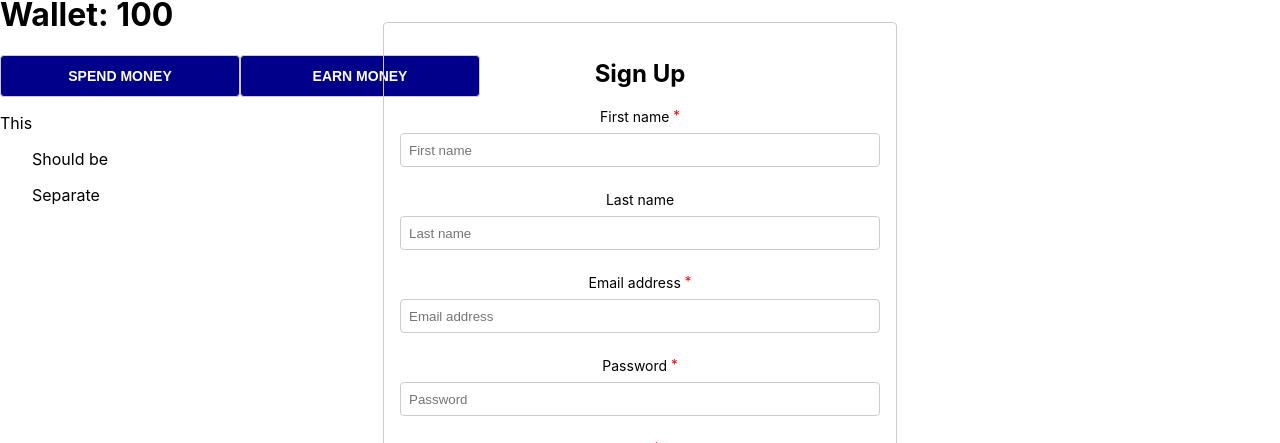
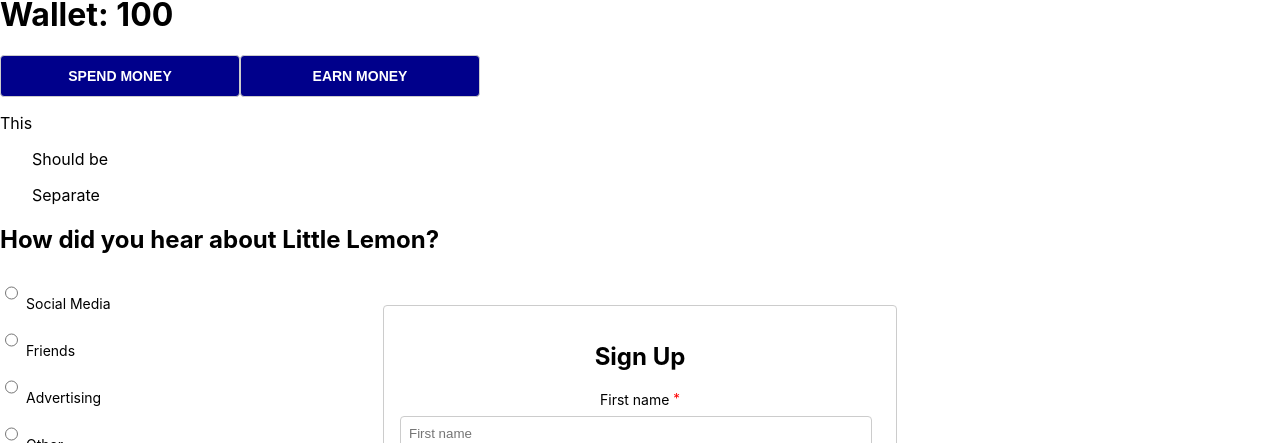
Before and after one commit to yucheuan/MetaCourse, a React (Create React App) app in the folder react-C6/: page / in a window 1280 px wide. Shown: the part 509-952 px from the top of the page. Built offline with nearby package versions, Linux system fonts and the light colour scheme; no server answers.

Commit message:
RadioGroup API

```diff
--- a/react-C6/src/App.js
+++ b/react-C6/src/App.js
@@ -10,6 +10,7 @@
 import FetchAPI from './FetchAPI';
 import Calculator from './Calculator';
 import Row from './Row';
+import RadioMenu from './RadioMenu';
 
 const data = [
   {
@@ -81,6 +82,7 @@
         <p>Should be</p>
         <p>Separate</p>
       </Row>
+      <RadioMenu />
       <Signup />
     </div>
   );
--- /dev/null
+++ b/react-C6/src/Radio/index.js
@@ -0,0 +1,35 @@
+import * as React from "react";
+import "./styles.css";
+
+export const RadioGroup = ({ onChange, selected, children }) => {
+  // Use React.Children.map and React.cloneElement to clone the children
+  // and pass the correct props to each RadioOption
+  const RadioOptions = React.Children.map(children, (child) => {
+    return React.cloneElement(child, {
+      onChange,
+      checked: child.props.value === selected, //boolean statement (e.g. friends === friends -> true)
+    })
+  })
+
+  return <div className="RadioGroup">{RadioOptions}</div>;
+};
+
+export const RadioOption = ({ value, checked, onChange, children }) => {
+  // Hook up the onChange handler to call the onChange prop passed to RadioGroup
+  // Also, make sure to pass the correct checked prop to the input element
+  return (
+    <div className="RadioOption">
+      <input
+        id={value}
+        type="radio"
+        name={value}
+        value={value}
+        checked={checked}
+        onChange={(e) => {
+          onChange(e.target.value) //onChange is setSelected() -> change selected to option's value
+        }}
+      />
+      <label htmlFor={value}>{children}</label>
+    </div>
+  );
+};
--- /dev/null
+++ b/react-C6/src/Radio/styles.css
@@ -0,0 +1,19 @@
+.RadioGroup {
+  display: flex;
+  flex-direction: column;
+  align-items: flex-start;
+}
+
+.RadioOption {
+  margin-bottom: 8px;
+  cursor: pointer;
+}
+
+input {
+  margin-right: 8px;
+  cursor: pointer;
+}
+
+label {
+  cursor: pointer;
+}
--- /dev/null
+++ b/react-C6/src/RadioMenu.js
@@ -0,0 +1,19 @@
+import { useState } from "react"
+import { RadioGroup, RadioOption} from "./Radio"
+
+export default function RadioMenu () {
+    const [selected, setSelected] = useState("")
+
+    return (
+        <div>
+            <h2>How did you hear about Little Lemon?</h2>
+            <RadioGroup onChange={setSelected} selected={selected}>
+                <RadioOption value="socual_media">Social Media</RadioOption>
+                <RadioOption value="friends">Friends</RadioOption>
+                <RadioOption value="advertising">Advertising</RadioOption>
+                <RadioOption value="other">Other</RadioOption>
+            </RadioGroup>
+            <button disabled={!selected}>Submit</button>
+        </div>
+    )
+}
```
